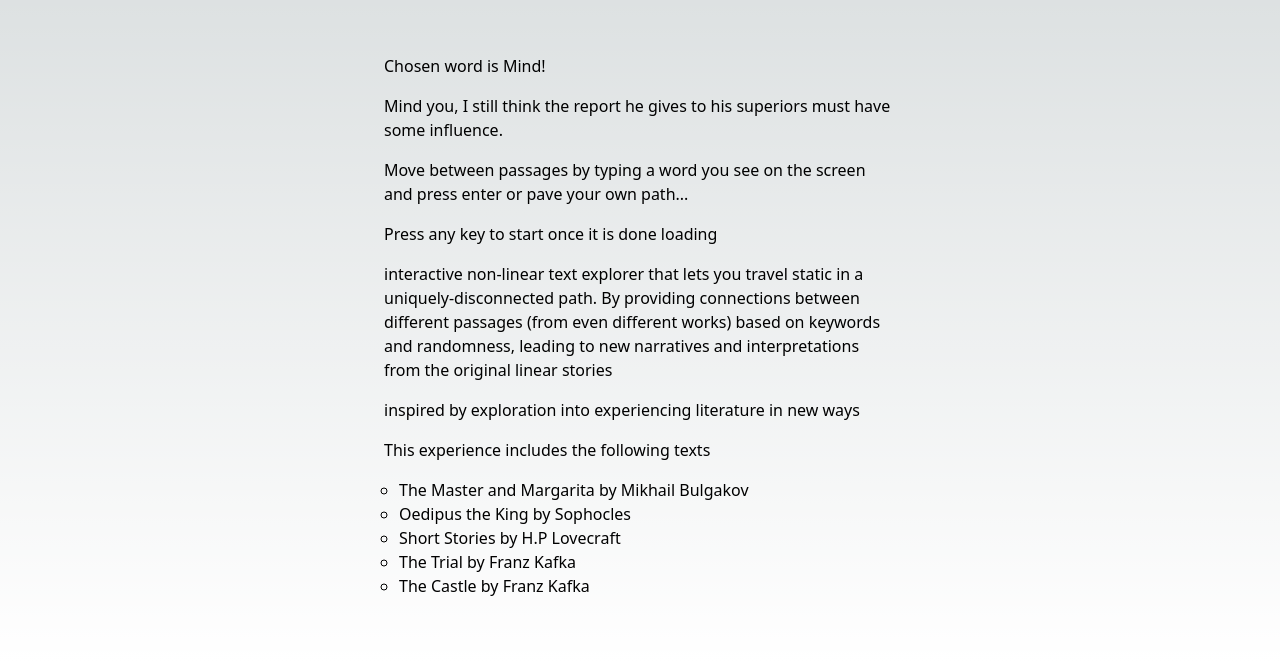
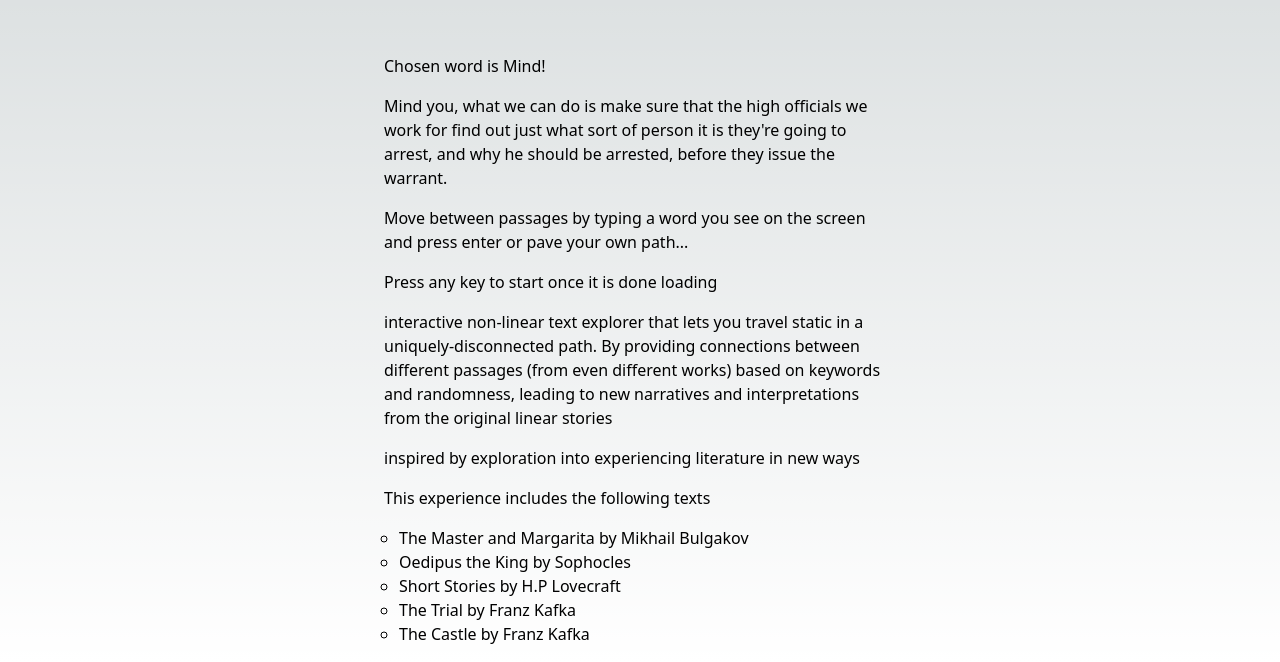
Before and after one commit to Rohan-cp/tela, a Next.js app: page / in a window 1280 px wide. Shown: the part 138-800 px from the top of the page. Built offline with nearby package versions, Linux system fonts and the light colour scheme.

Commit message:
randomness when you type in same word now works

```diff
--- a/pages/index.tsx
+++ b/pages/index.tsx
@@ -10,6 +10,7 @@
   }, [])
 */
   const [isReady, setIsReady] = useState(false)
+  const [chosenWordCounter, setChosenWordCounter] = useState(0)
   const [chosenWord, setChosenWord] = useState('not initialized')
   const [currPhrase, setCurrPhrase] = useState(['none'])
   const [tempValue, setTempValue] = useState('')
@@ -22,25 +23,11 @@
       currWord = keys[Math.floor(Math.random() * 1000)]
     }
     const sourceText = JSON.parse(source);
-    setChosenWord(currWord)
+    setChosenWord(currWord);
 
-    const words = sourceText[data[currWord][0]].split(" ")
-    setCurrPhrase(words)
+    const words = sourceText[data[currWord][0]].split(" ");
+    setCurrPhrase(words);
   }, [])
-
-  useEffect(() => {
-    const data = JSON.parse(textDict)
-    const sourceText = JSON.parse(source);
-    const hasKey = chosenWord in data
-    if (hasKey) {
-      console.log("found key so should be switching phrase");
-      const desiredSentenceIdxs = data[chosenWord];
-      const n = desiredSentenceIdxs.length;
-      const randomNewIdx = Math.floor(Math.random() * n);
-      const words = sourceText[desiredSentenceIdxs[randomNewIdx]].split(' ');
-      setCurrPhrase(words)
-    }
-  }, [chosenWord])
 
 
   useEffect(() => {
@@ -65,13 +52,25 @@
 
     setChosenWord(tempValue);
     setTempValue("");
+    const data = JSON.parse(textDict);
+    const sourceText = JSON.parse(source);
+    const hasKey = chosenWord in data;
+    if (hasKey) {
+      const desiredSentenceIdxs = data[chosenWord];
+      const n = desiredSentenceIdxs.length;
+      const randomNewIdx = Math.floor(Math.random() * n);
+      const words = sourceText[desiredSentenceIdxs[randomNewIdx]].split(' ');
+      console.log("found key so should be switching phrase, new words", words);
+      setCurrPhrase(words);
+      setChosenWordCounter(currCounter => currCounter + 1);
+    }
   }
-
 
   const dynamicText = currPhrase.map((word, index) => {
       const isHighlighted = word === chosenWord;
+      // console.log("chosenWordCounter", chosenWordCounter)
       return (
-        <span key={index} className={isHighlighted ? 'highlighted' : ''}>
+        <span key={index} className={isHighlighted && chosenWordCounter > 1 ? 'highlighted' : ''}>
           {word + " "}
           </span>
        );
```
